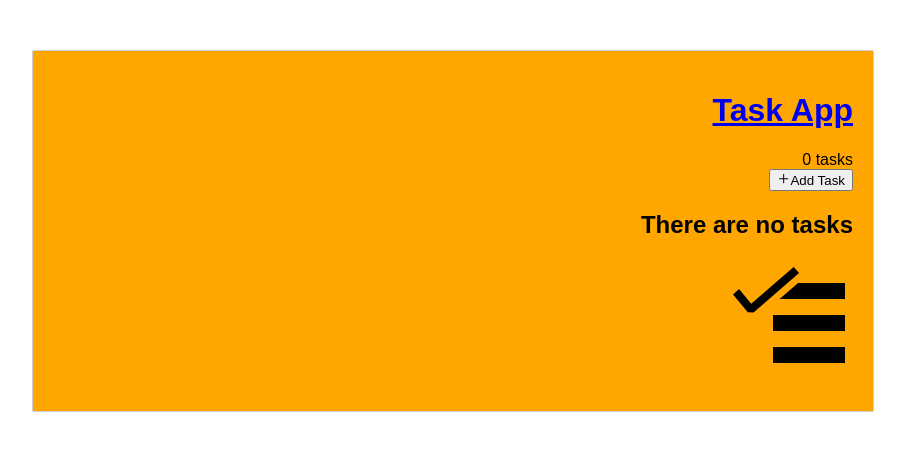
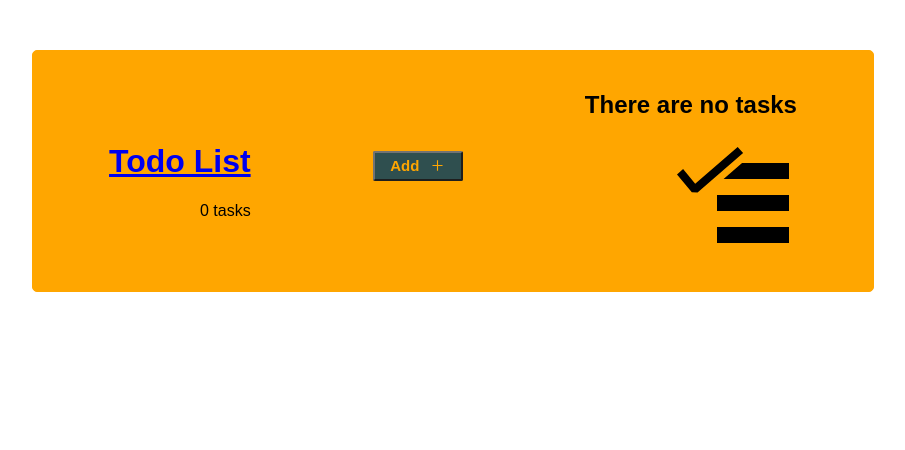
Before and after one commit to CaroFonda/task-test, a Next.js app: page / in a window 1280 px wide. Shown: the top 450 px of the page, without its empty margins (187-1092 px from the left). Built offline with nearby package versions, Linux system fonts and the light colour scheme.

Commit message:
fixed new page

```diff
--- a/package.json
+++ b/package.json
@@ -10,7 +10,7 @@
   "dependencies": {
     "@emotion/react": "^11.9.0",
     "@emotion/styled": "^11.8.1",
-    "framer-motion": "^6.3.3",
+    "framer-motion": "^4.1.17",
     "next": "10.0.7",
     "react": "17.0.1",
     "react-dom": "17.0.1",
--- a/src/components/Container.js
+++ b/src/components/Container.js
@@ -12,24 +12,24 @@ const Container = ({ children }) => {
       <header>
         <Link href="/">
           <a>
-            <h1>Task App</h1>
+            <h1>Todo List</h1>
           </a>
         </Link>
 
         <span>
           {tasks.length} tasks
         </span>
+      </header>
 
-        <div>
+      <div className="addbtn">
           <button
-
+            className="btn"
             onClick={() => router.push("/new")}
           >
             <AiOutlinePlus className="mr-2" />
-            Add Task
+            Add
           </button>
         </div>
-      </header>
 
       <main>{children}</main>
     </div>
--- a/src/pages/_app.js
+++ b/src/pages/_app.js
@@ -4,11 +4,9 @@ import {TaskProvider} from '../context/taskContext';
 
 function MyApp({ Component, pageProps }) {
   return (
-
       <TaskProvider>
         <Component {...pageProps} />
       </TaskProvider>
-
   )
 }
 
--- a/src/pages/new.js
+++ b/src/pages/new.js
@@ -2,6 +2,7 @@ import { useEffect, useState } from "react";
 import Container from "../components/Container";
 import { useTasks } from "../context/taskContext";
 import { useRouter } from "next/router";
+
 
 const inititalState = {
   title: "",
@@ -51,6 +52,7 @@ const TaskFormPage = () => {
             name="title"
             onChange={handleChange}
             value={task.title}
+            className="form-control"
           />
           {/* <textarea
             cols="2"
--- a/src/styles/globals.css
+++ b/src/styles/globals.css
@@ -3,28 +3,32 @@ body {
   font-family: poppins, sans-serif;
 }
 
-right{
-  display: flex;
-  margin-right: auto;
-}
 
 .container {
+  display: flex;
+  justify-content: space-around;
+  align-items: center;
   margin: 50px auto;
   width: 800px;
   height: auto;
   padding: 20px;
-  border: 1px solid #ccc;
-  border-radius: 2px;
+  border: 1px solid rgb(255, 166, 0);
+  border-radius: 5px;
   background-color: rgb(255, 166, 0);
   text-align: right;
   align-items: right;
+  text-size-adjust: 12px;
+  overflow-x: auto;
+  overflow-y: auto;
+
 }
 
 
 
 .btn {
   display: flex;
-  justify-content: center;
+  flex-direction: row-reverse;
+  justify-content: space-around;
   align-items: center;
   height:30px;
   width:90px;
@@ -39,15 +43,34 @@ right{
   margin-bottom: 10px;
 }
 
-form-control{
+.form-control{
   display: flex;
   justify-content: center;
   align-items: center;
   height:30px;
+  width:200px;
+  max-width: 200px;
+  background-color: rgb(255, 166, 0);
+  border-color: rgb(255, 166, 0);
+  color: rgb(75, 75, 71);
+  font-size: 15px;
+  font-weight: bold;
+  cursor: pointer;
+  padding: 10px;
+  border-radius: 1px;
+  margin-bottom: 10px;
+}
+
+.addbtn {
+  display: flex;
+  justify-content: flex-end;
+  align-items: flex-end;
+  flex-direction: column-reverse;
+  height:30px;
   width:90px;
   background-color: rgb(255, 166, 0);
   border-color: rgb(255, 166, 0);
-  color: rgb(255, 166, 0);
+  color: rgb(75, 75, 71);
   font-size: 15px;
   font-weight: bold;
   cursor: pointer;
```
Also changed, not shown: 1 other file (tests, documents, lock files or other folders).
